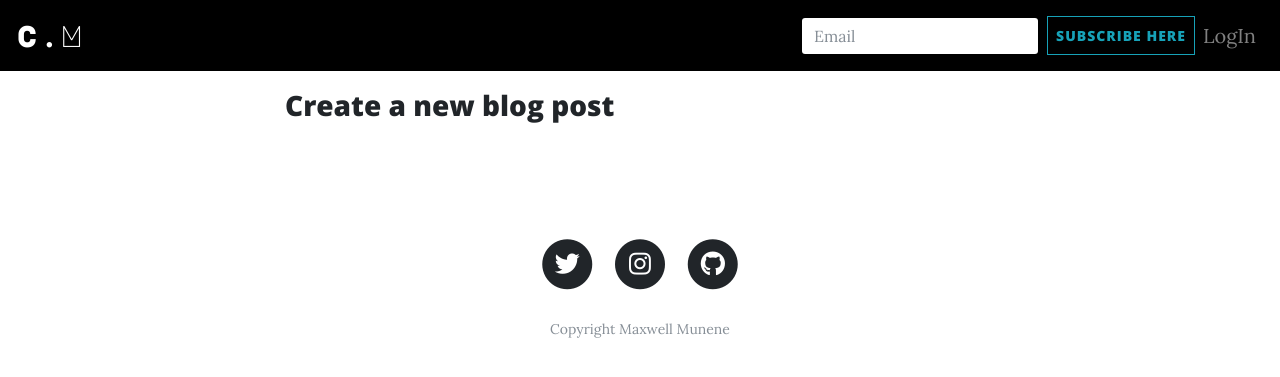
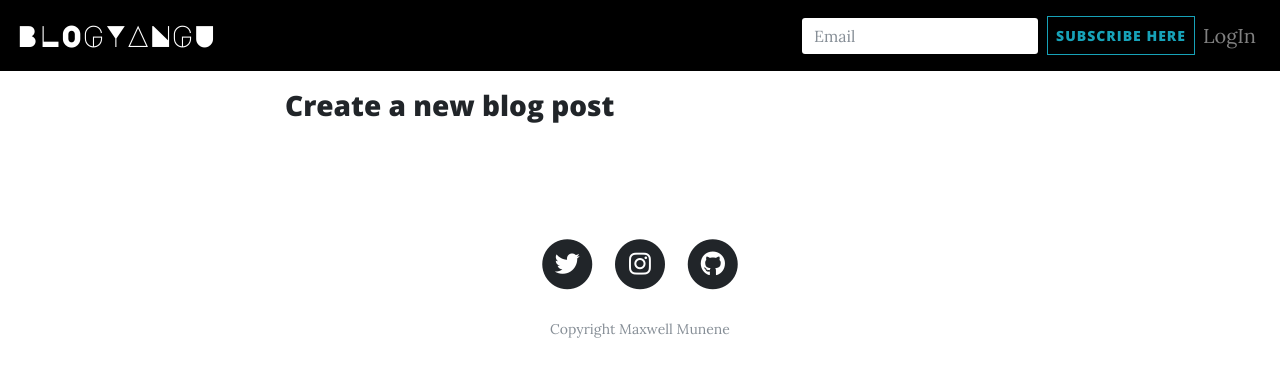
Before and after one commit to tailorv/blogyangu, a Python web app: template app/templates/new_post.html in a window 1280 px wide. Shown: the top 377 px of the page. Run offline with Jinja, Linux system fonts and the light colour scheme; the template is opened without the code that fills it, so the values that code supplies are empty; some libraries are stand-ins or nearby versions.

Commit message:
craete navbar

```diff
--- a/app/templates/base.html
+++ b/app/templates/base.html
@@ -36,7 +36,7 @@
 
   <!-- Navigation -->
   <nav class="navbar navbar-expand-lg navbar-dark fixed-top" style="background-color: #000;">
-    <a class="navbar-brand" href="/" style="font-family: 'Major Mono Display', monospace; font-size: 30px">C.M</a>
+    <a class="navbar-brand" href="/" style="font-family: 'Major Mono Display', monospace; font-size: 30px">BLOGYANGU</a>
     <button class="navbar-toggler" type="button" data-toggle="collapse" data-target="#navbarSupportedContent"
       aria-controls="navbarSupportedContent" aria-expanded="false" aria-label="Toggle navigation">
       <span class="navbar-toggler-icon"></span>
```
